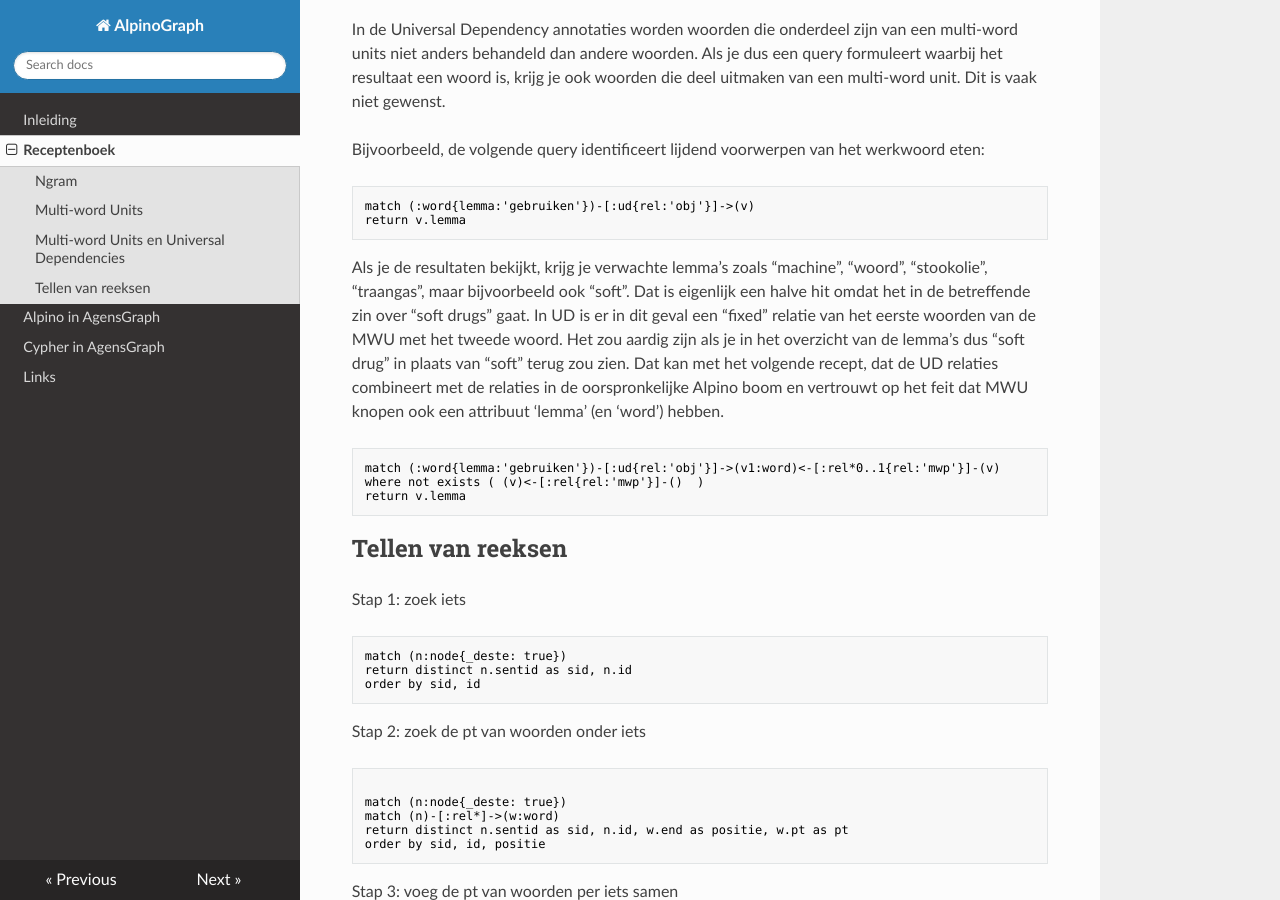
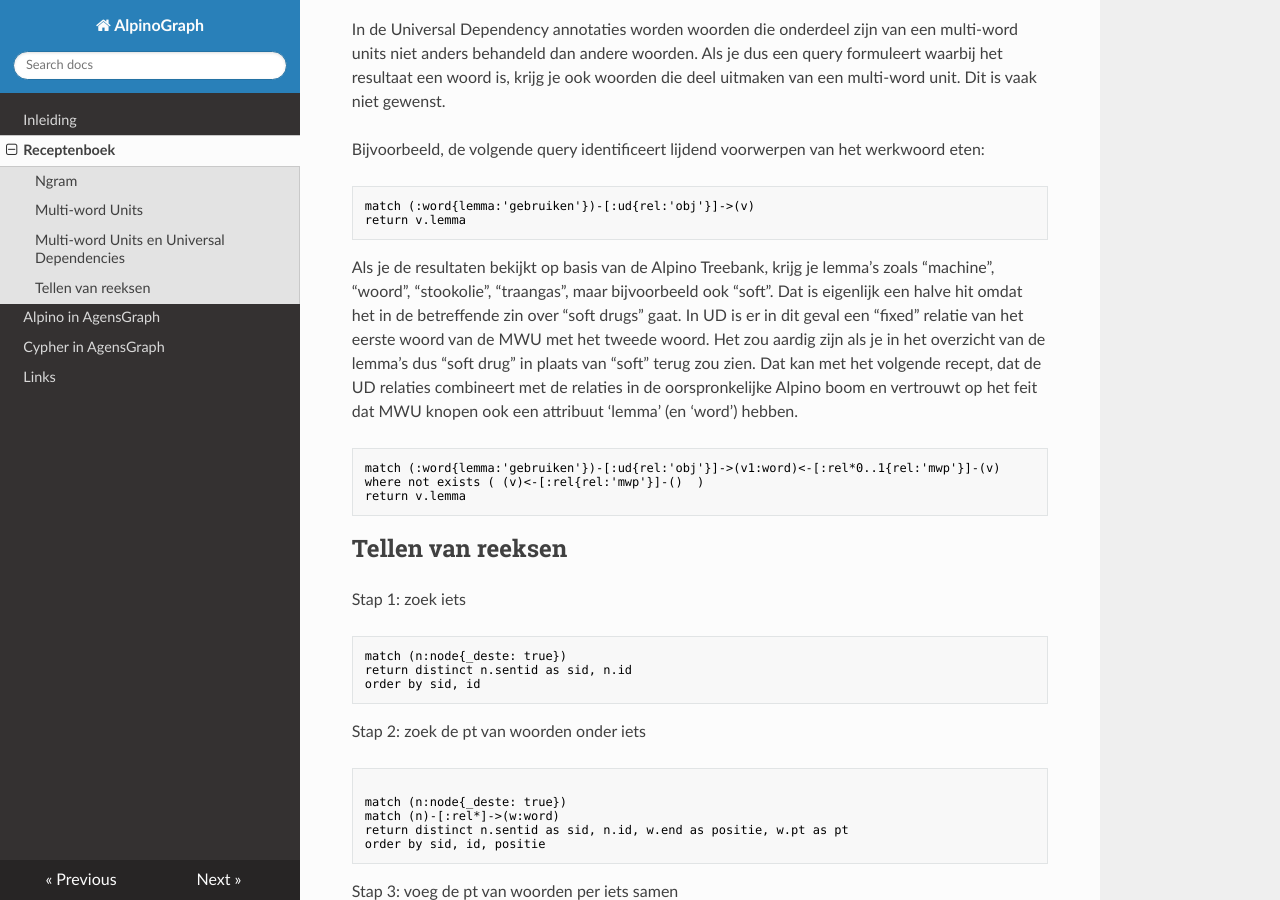
Before and after one commit to rug-compling/alpinograph-docs, an MkDocs documentation site: the page built from docs/recepten.md, in a window 1280 px wide and 900 px high, scrolled down 1962 px. Built offline with MkDocs 1.6.1, drawn with Linux system fonts in a browser that asks for light colours; nearby versions of some CDN libraries.

Commit message:
Update recepten.md

````diff
--- a/docs/recepten.md
+++ b/docs/recepten.md
@@ -96,8 +96,7 @@ match (:word{lemma:'gebruiken'})-[:ud{rel:'obj'}]->(v)
 return v.lemma
 ```
 
-Als je de resultaten bekijkt, krijg je verwachte lemma's zoals "machine", "woord", "stookolie", "traangas", maar
-bijvoorbeeld ook "soft". Dat is eigenlijk een halve hit omdat het in de betreffende zin over "soft drugs" gaat. In UD is er in dit geval een "fixed" relatie van het eerste woorden van de MWU met het tweede woord. Het zou aardig zijn als je in het overzicht van de lemma's dus "soft drug" in plaats van "soft" terug zou zien. Dat kan met het volgende recept, dat de UD relaties combineert met de relaties in de oorspronkelijke Alpino boom en vertrouwt op het feit dat MWU knopen ook een attribuut 'lemma' (en 'word') hebben.
+Als je de resultaten bekijkt op basis van de Alpino Treebank, krijg je lemma's zoals "machine", "woord", "stookolie", "traangas", maar bijvoorbeeld ook "soft". Dat is eigenlijk een halve hit omdat het in de betreffende zin over "soft drugs" gaat. In UD is er in dit geval een "fixed" relatie van het eerste woord van de MWU met het tweede woord. Het zou aardig zijn als je in het overzicht van de lemma's dus "soft drug" in plaats van "soft" terug zou zien. Dat kan met het volgende recept, dat de UD relaties combineert met de relaties in de oorspronkelijke Alpino boom en vertrouwt op het feit dat MWU knopen ook een attribuut 'lemma' (en 'word') hebben.
 
 ```text
 match (:word{lemma:'gebruiken'})-[:ud{rel:'obj'}]->(v1:word)<-[:rel*0..1{rel:'mwp'}]-(v)
````
